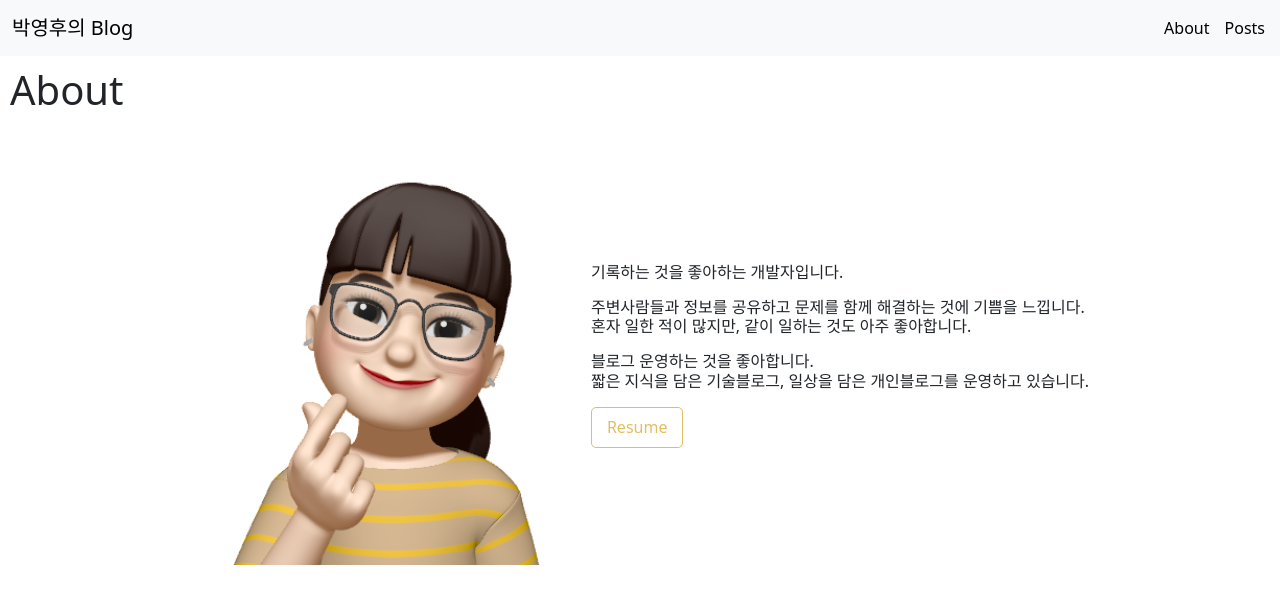
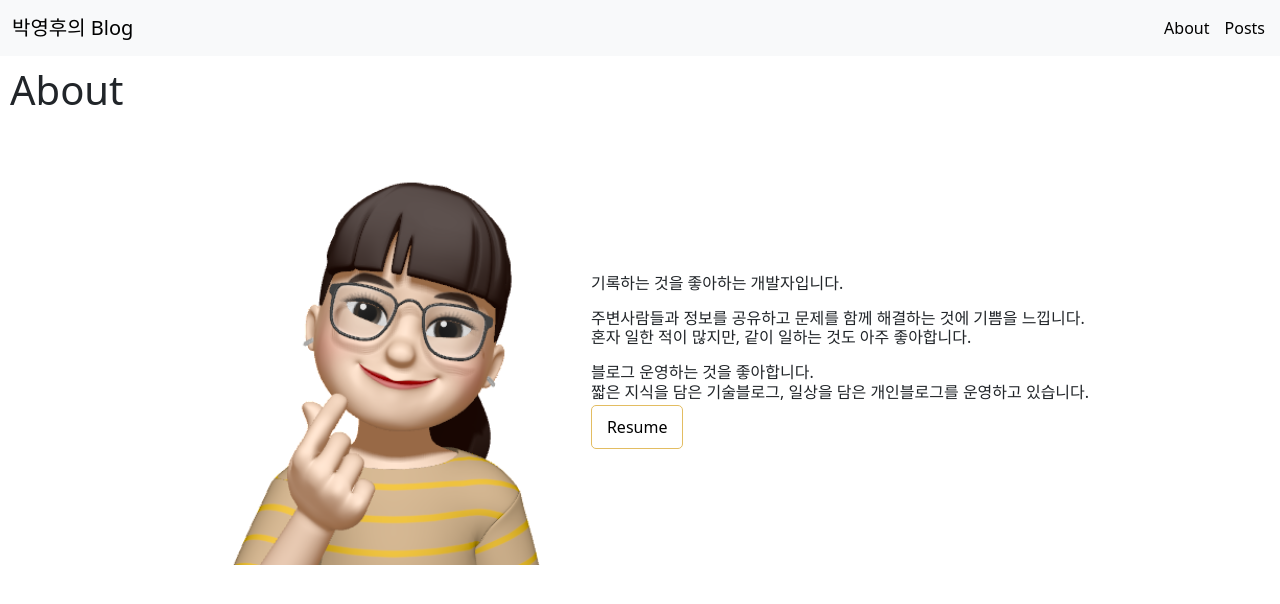
Before and after one commit to peachhhhyyyy/techblog, a Next.js app: page /about in a window 1280 px wide. Shown: the top 604 px of the page. Built offline with nearby package versions, Linux system fonts and the light colour scheme.

Commit message:
resume 링크 새로 뚫기

```diff
--- a/pages/about.js
+++ b/pages/about.js
@@ -1,13 +1,23 @@
 import Head from 'next/head';
 import Image from 'next/image';
+import Link from 'next/link';
+import * as React from 'react';
 import Navigation from '../src/components/Header';
 import parkyeonghoo from '../public/parkyeonghoo.png'
+
+const MyButton = React.forwardRef(({ onClick, href }, ref) => {
+  return (
+    <a href={href} onClick={onClick} ref={ref} className="button button-point button-effect">
+      Resume
+    </a>
+  )
+})
 
 export default function Homepage() {
     return (
       <div>
         <Head>
-          <title>박영후 블로그 : About</title>
+          <title>Parkyeonghoo Blog : About</title>
           <meta name="viewport" content="initial-scale=1.0. width=device-width" />
         </Head>
 
@@ -31,7 +41,9 @@ export default function Homepage() {
                   <p>기록하는 것을 좋아하는 개발자입니다.</p>
                   <p>주변사람들과 정보를 공유하고 문제를 함께 해결하는 것에 기쁨을 느낍니다.<br></br>혼자 일한 적이 많지만, 같이 일하는 것도 아주 좋아합니다.</p>
                   <p>블로그 운영하는 것을 좋아합니다.<br></br>짧은 지식을 담은 기술블로그, 일상을 담은 개인블로그를 운영하고 있습니다.</p>
-                  <button type="button" className="button button-point button-effect">Resume</button>
+                  <Link href="/resume" passHref legacyBehavior>
+                    <MyButton />
+                  </Link>
                 </figcaption>
               </figure>
             </h2>
--- a/pages/index.js
+++ b/pages/index.js
@@ -5,7 +5,7 @@ export default function Homepage() {
     return (
       <div>
         <Head>
-          <title>Parkyeonghoo Blog</title>
+          <title>Parkyeonghoo Blog : Home</title>
           <meta name="viewport" content="initial-scale=1.0. width=device-width" />
         </Head>
 
```
Also changed, not shown: pages/resume.js (added, +7 -0 lines).
